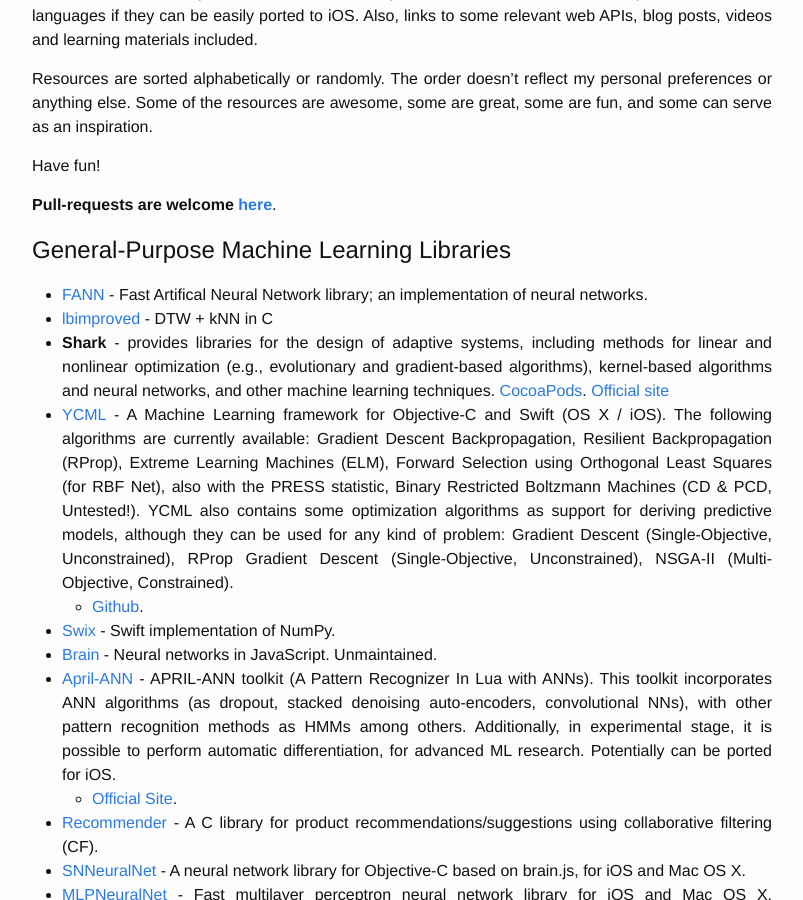
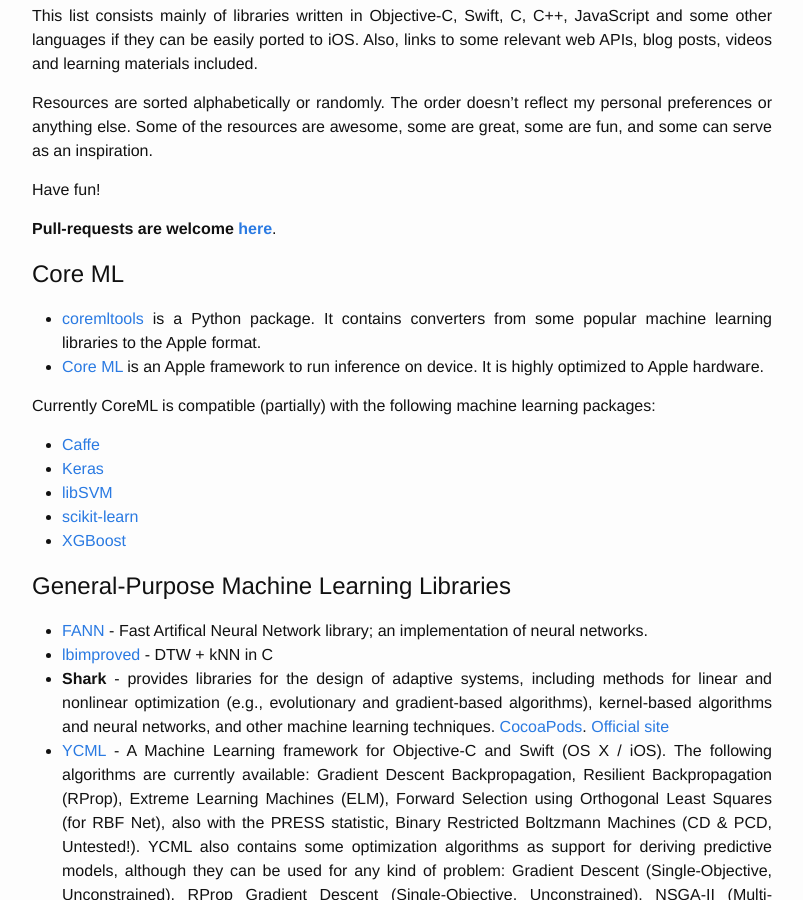
Before and after one commit to alexsosn/alexsosn.github.io, a Jekyll site: the page built from _posts/2015-11-05-iOS-ML.markdown, in a window 1280 px wide and 900 px high, scrolled down 952 px. Shown: the whole window, without its empty margins (238-1041 px from the left). Built offline with Jekyll 4.4.1, drawn with Linux system fonts in a browser that asks for light colours; some of the changed text lies outside the part shown.

Commit message:
Core ML added to the list.

```diff
--- a/_posts/2015-11-05-iOS-ML.markdown
+++ b/_posts/2015-11-05-iOS-ML.markdown
@@ -11,6 +11,7 @@ comments: true
 
 Curated list of resources for iOS developers in following topics:
 
+- [Core ML](#coreml)
 - [Machine Learning Libraries](#gpmll)
 - [Deep Learning Libraries](#dll)
 	- [Deep Learning: Model Compression](#dlmc)
@@ -44,6 +45,19 @@ Resources are sorted alphabetically or randomly. The order doesn't reflect my pe
 Have fun!
 
 **Pull-requests are welcome [here](https://github.com/alexsosn/iOS_ML)**.
+
+# <a name="coreml"/>Core ML
+
+* [coremltools](https://pypi.python.org/pypi/coremltools) is a Python package. It contains converters from some popular machine learning libraries to the Apple format.
+* [Core ML](https://developer.apple.com/documentation/coreml) is an Apple framework to run inference on device. It is highly optimized to Apple hardware.
+
+Currently CoreML is compatible (partially) with the following machine learning packages:
+
+- [Caffe](http://caffe.berkeleyvision.org)
+- [Keras](https://keras.io/)
+- [libSVM](https://www.csie.ntu.edu.tw/~cjlin/libsvm/)
+- [scikit-learn](http://scikit-learn.org/)
+- [XGBoost](https://xgboost.readthedocs.io/en/latest/)
 
 # <a name="gpmll"/>General-Purpose Machine Learning Libraries
 
@@ -149,6 +163,7 @@ The following algorithms are currently available: Gradient Descent Backpropagati
 	* [iOS port](https://github.com/FaceAR/OpenFaceIOS)
 	* [iOS demo](https://github.com/FaceAR/OpenFaceIOS)
 * [trackingjs](http://trackingjs.com/) – Object tracking in JS
+* [Vision](https://developer.apple.com/documentation/vision) is an Apple framework for computer vision.
 
 # <a name="nlp"/>Natural Language Processing
 
```
